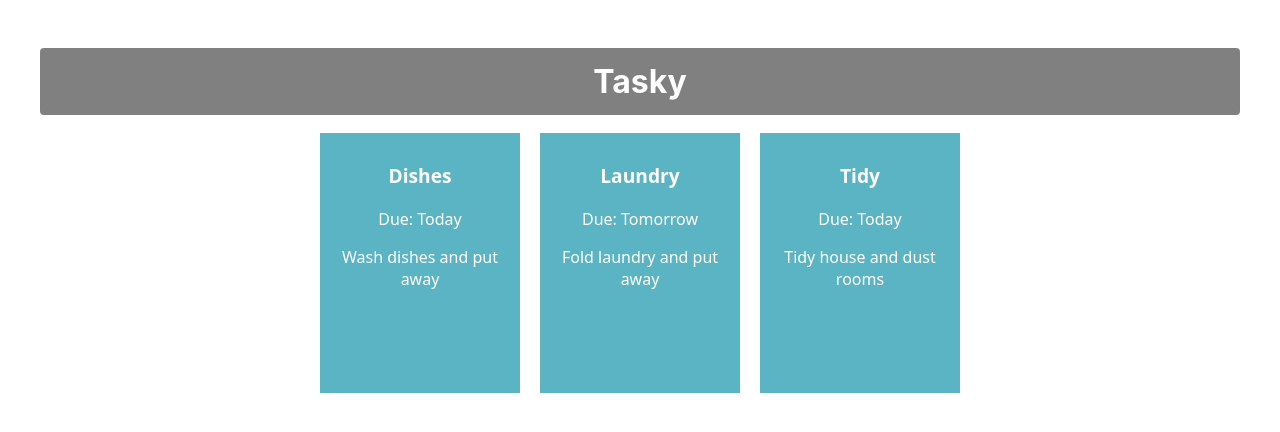
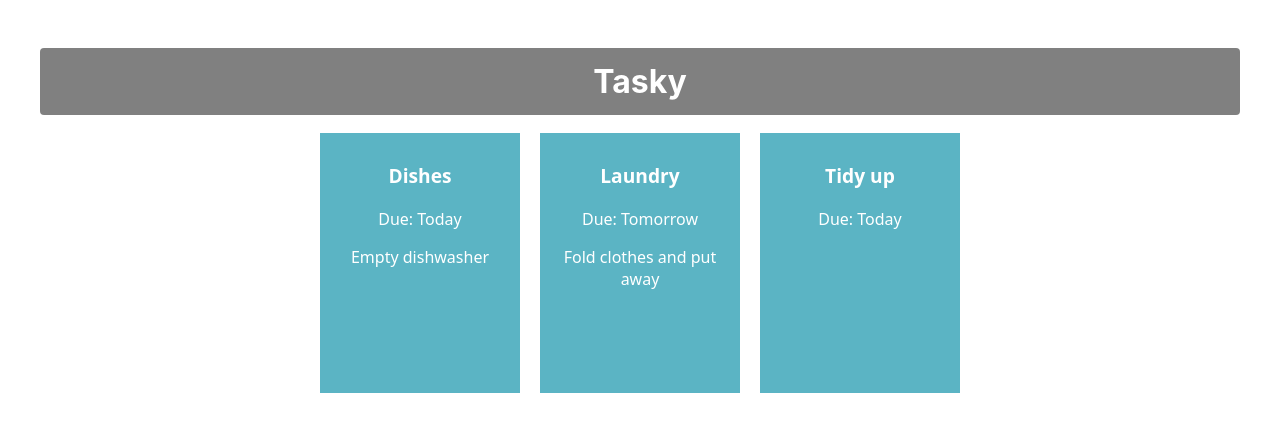
Before and after one commit to robert-walshh/react-basics-labs, a React (Create React App) app in the folder tasky/: page / in a window 1280 px wide. Shown: the top 432 px of the page. Built offline with nearby package versions, Linux system fonts and the light colour scheme.

Commit message:
Rendered list of tasks using map

```diff
--- a/tasky/src/App.js
+++ b/tasky/src/App.js
@@ -13,9 +13,9 @@ function App() {
   return (
     <div className="container">
       <h1>Tasky</h1>
-      <Task title="Dishes" deadline="Today" description="Wash dishes and put away" />
-      <Task title="Laundry" deadline="Tomorrow" description="Fold laundry and put away" />
-      <Task title="Tidy" deadline="Today" description="Tidy house and dust rooms" />
+      <Task title={taskState.tasks[0].title} deadline={taskState.tasks[0].deadline} description={taskState.tasks[0].description} />
+      <Task title={taskState.tasks[1].title} deadline={taskState.tasks[1].deadline} description={taskState.tasks[1].description} />
+      <Task title={taskState.tasks[2].title} deadline={taskState.tasks[2].deadline} description={taskState.tasks[2].description} />
     </div>
   );
 }
```
